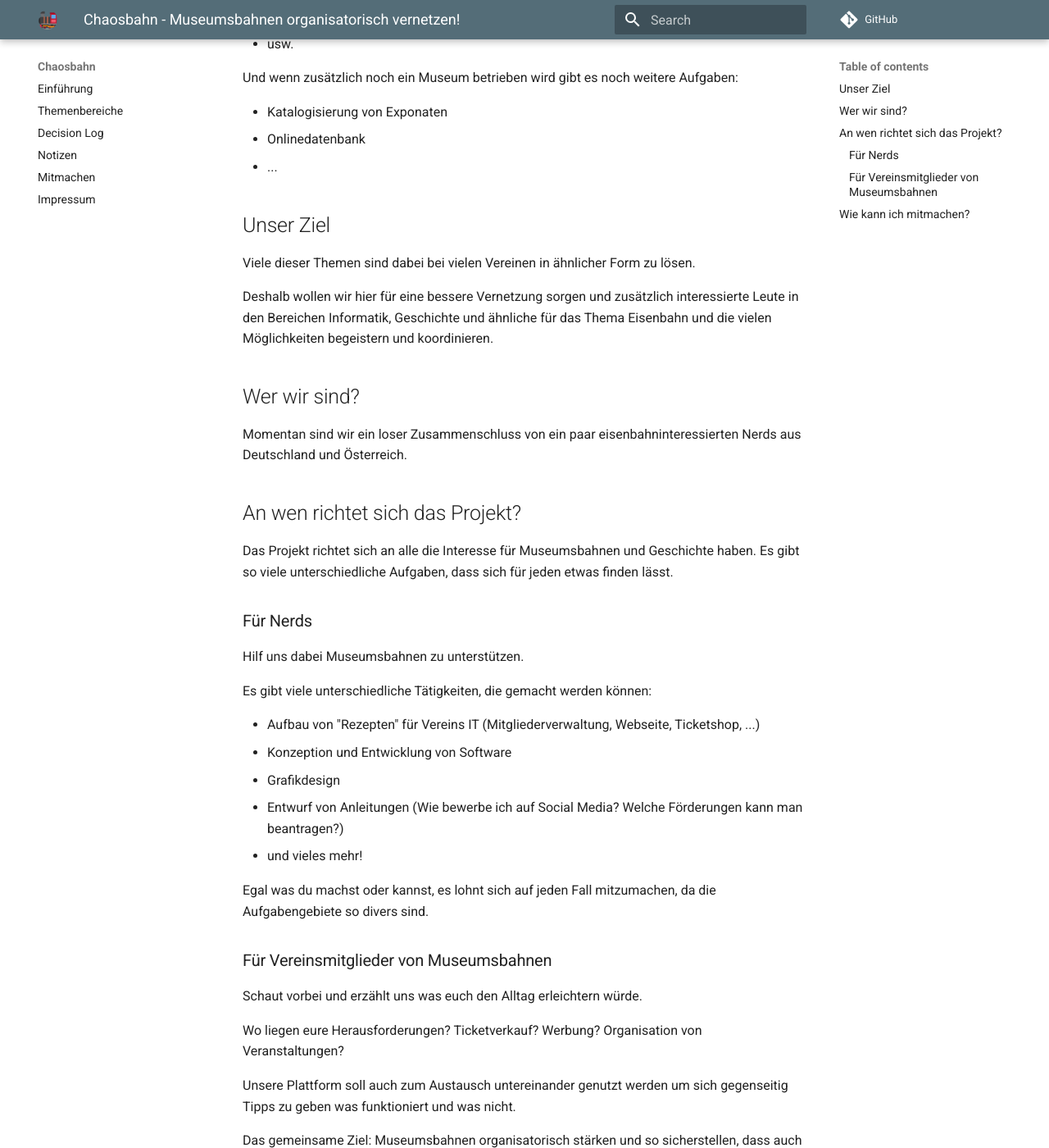
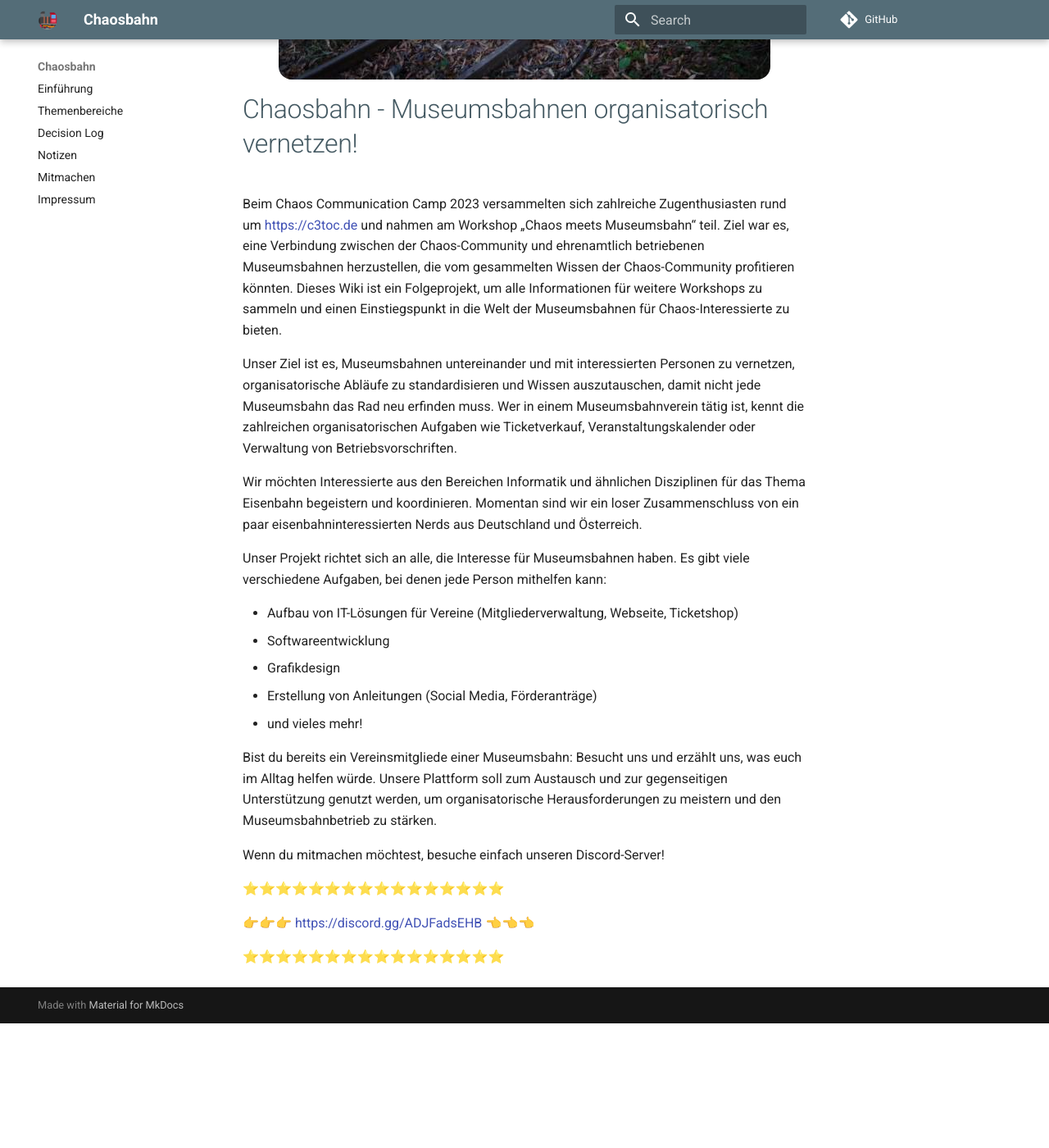
Before and after one commit to museumsbahn-it-community/museumsbahn-knowledgebase, an MkDocs documentation site: the page built from docs/index.md, in a window 1280 px wide and 1400 px high, scrolled down 467 px. Shown: the whole window at 82% size. Built offline with MkDocs 1.6.1 and Material for MkDocs 9.7.7, drawn with Linux system fonts in a browser that asks for light colours; comment, search, counter and statistics services are not loaded; after the commit the page ends 1715 px from its top, so only the background shows below that; some of the changed text lies outside the part shown.

Commit message:
Merge langing page content with chaosbahn.de

```diff
--- a/docs/index.md
+++ b/docs/index.md
@@ -1,65 +1,29 @@
+![](./images/dsf7190.jpg)
+
 # Chaosbahn - Museumsbahnen organisatorisch vernetzen!
 
-Willkommen bei Chaosbahn. Unser Ziel ist es Museumsbahnen untereinander und mit interessierten Personen zu vernetzen.
-Hauptsächlich geht es uns darum Abläufe für organisatorische Aufgaben zu standardisieren und Wissen darüber auszutauschen, damit nicht jede Museumsbahn das Rad neu erfinden muss.
+Beim Chaos Communication Camp 2023 versammelten sich zahlreiche Zugenthusiasten rund um [https://c3toc.de](https://c3toc.de) und nahmen am Workshop „Chaos meets Museumsbahn“ teil. Ziel war es, eine Verbindung zwischen der Chaos-Community und ehrenamtlich betriebenen Museumsbahnen herzustellen, die vom gesammelten Wissen der Chaos-Community profitieren könnten. Dieses Wiki ist ein Folgeprojekt, um alle Informationen für weitere Workshops zu sammeln und einen Einstiegspunkt in die Welt der Museumsbahnen für Chaos-Interessierte zu bieten.
 
-Wer in einem Museumsbahnverein tätig ist kennt es, rund um den Bahnbetrieb gibt es viele organisatorische Aufgaben:
+Unser Ziel ist es, Museumsbahnen untereinander und mit interessierten Personen zu vernetzen, organisatorische Abläufe zu standardisieren und Wissen auszutauschen, damit nicht jede Museumsbahn das Rad neu erfinden muss. Wer in einem Museumsbahnverein tätig ist, kennt die zahlreichen organisatorischen Aufgaben wie Ticketverkauf, Veranstaltungskalender oder Verwaltung von Betriebsvorschriften.
 
-- Ticketverkauf
-- Veranstaltungskalender
-- Verwaltung von Betriebsvorschriften
-- usw.
+Wir möchten Interessierte aus den Bereichen Informatik und ähnlichen Disziplinen für das Thema Eisenbahn begeistern und koordinieren. Momentan sind wir ein loser Zusammenschluss von ein paar eisenbahninteressierten Nerds aus Deutschland und Österreich.
 
-Und wenn zusätzlich noch ein Museum betrieben wird gibt es noch weitere Aufgaben:
+Unser Projekt richtet sich an alle, die Interesse für Museumsbahnen haben. Es gibt viele verschiedene Aufgaben, bei denen jede Person mithelfen kann:
 
-- Katalogisierung von Exponaten
-- Onlinedatenbank
-- ...
-
-## Unser Ziel
-
-Viele dieser Themen sind dabei bei vielen Vereinen in ähnlicher Form zu lösen.
-
-Deshalb wollen wir hier für eine bessere Vernetzung sorgen und zusätzlich interessierte Leute in den Bereichen Informatik, Geschichte und ähnliche für das Thema Eisenbahn und die vielen Möglichkeiten begeistern und koordinieren.
-
-## Wer wir sind?
-
-Momentan sind wir ein loser Zusammenschluss von ein paar eisenbahninteressierten Nerds aus Deutschland und Österreich.
-
-## An wen richtet sich das Projekt?
-
-Das Projekt richtet sich an alle die Interesse für Museumsbahnen und Geschichte haben.
-Es gibt so viele unterschiedliche Aufgaben, dass sich für jeden etwas finden lässt.
-
-### Für Nerds
-
-Hilf uns dabei Museumsbahnen zu unterstützen.
-
-Es gibt viele unterschiedliche Tätigkeiten, die gemacht werden können:
-
-- Aufbau von "Rezepten" für Vereins IT (Mitgliederverwaltung, Webseite, Ticketshop, ...)
-- Konzeption und Entwicklung von Software
+- Aufbau von IT-Lösungen für Vereine (Mitgliederverwaltung, Webseite, Ticketshop)
+- Softwareentwicklung
 - Grafikdesign
-- Entwurf von Anleitungen (Wie bewerbe ich auf Social Media? Welche Förderungen kann man beantragen?)
+- Erstellung von Anleitungen (Social Media, Förderanträge)
 - und vieles mehr!
 
-Egal was du machst oder kannst, es lohnt sich auf jeden Fall mitzumachen, da die Aufgabengebiete so divers sind.
+Bist du bereits ein Vereinsmitgliede einer Museumsbahn:
+Besucht uns und erzählt uns, was euch im Alltag helfen würde.
+Unsere Plattform soll zum Austausch und zur gegenseitigen Unterstützung genutzt werden, um organisatorische Herausforderungen zu meistern und den Museumsbahnbetrieb zu stärken.
 
-### Für Vereinsmitglieder von Museumsbahnen
-
-Schaut vorbei und erzählt uns was euch den Alltag erleichtern würde.
-
-Wo liegen eure Herausforderungen? Ticketverkauf? Werbung? Organisation von Veranstaltungen?
-
-Unsere Plattform soll auch zum Austausch untereinander genutzt werden um sich gegenseitig Tipps zu geben was funktioniert und was nicht.
-
-Das gemeinsame Ziel: Museumsbahnen organisatorisch stärken und so sicherstellen, dass auch weiterhin gefahren wird!
-
-## Wie kann ich mitmachen?
-
-**Schau einfach auf unserem Discord Server vorbei!**
-Dort können wir dann besprechen, wie du dich am besten einbringen kannst.
+Wenn du mitmachen möchtest, besuche einfach unseren Discord-Server!
 
 ⭐⭐⭐⭐⭐⭐⭐⭐⭐⭐⭐⭐⭐⭐⭐⭐
-👉👉👉 https://discord.gg/ADJFadsEHB 👈👈👈
+
+👉👉👉 [https://discord.gg/ADJFadsEHB](https://discord.gg/ADJFadsEHB) 👈👈👈
+
 ⭐⭐⭐⭐⭐⭐⭐⭐⭐⭐⭐⭐⭐⭐⭐⭐
```
Also changed, not shown: docs/mitmachen.md (+2 -1 lines).
